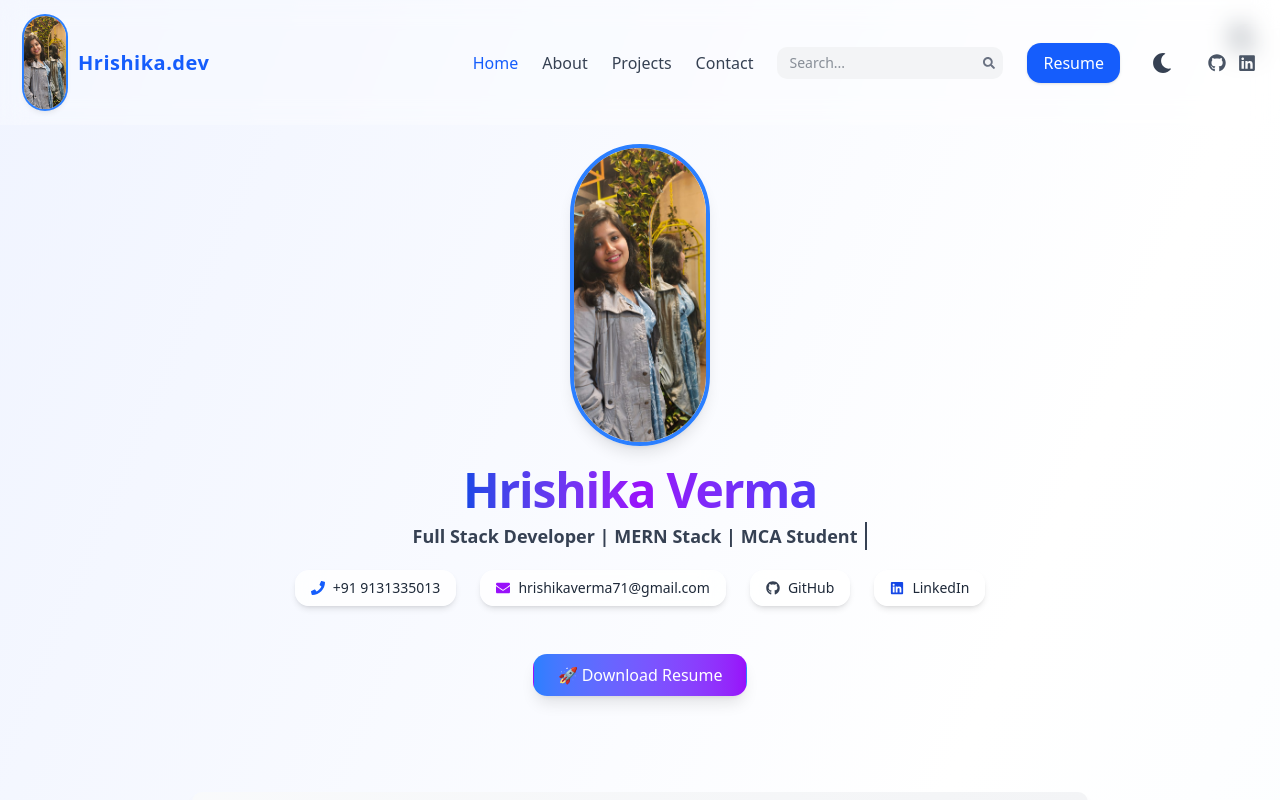
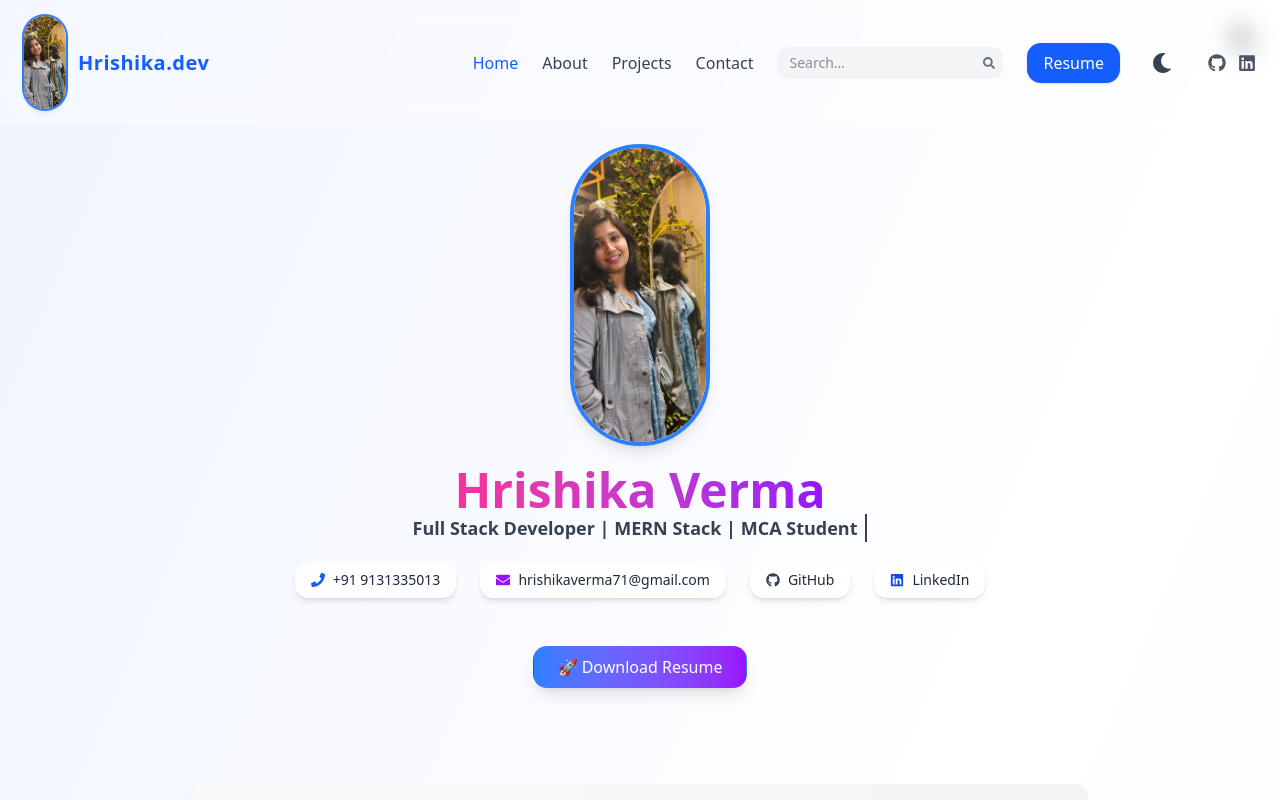
Before and after one commit to hrishikaverma/Tech-Stack-Journey, a Next.js app: page / in a window 1280 px wide. Shown: the top 800 px of the page. Built offline with nearby package versions, Linux system fonts and the light colour scheme.

Commit message:
Update page.js

```diff
--- a/src/app/page.js
+++ b/src/app/page.js
@@ -160,9 +160,11 @@ export default function Home() {
   />
 
   {/* Name with Gradient */}
-  <h1 className="text-5xl font-extrabold text-transparent bg-clip-text bg-gradient-to-r from-blue-700 via-purple-600 to-indigo-600 dark:from-blue-400 dark:to-purple-300 mb-2 tracking-tight animate-fade-in">
-    Hrishika Verma
-  </h1>
+ <h1 className="text-3xl sm:text-4xl md:text-5xl font-extrabold text-transparent bg-clip-text bg-gradient-to-r from-pink-500 to-purple-600 whitespace-nowrap">
+  Hrishika&nbsp;Verma
+</h1>
+
+
 
   {/* Typewriter-style Role Text */}
   <p className="text-lg font-semibold text-gray-700 dark:text-gray-300 mb-5 animate-typing border-r-2 pr-2 whitespace-nowrap overflow-hidden">
```
